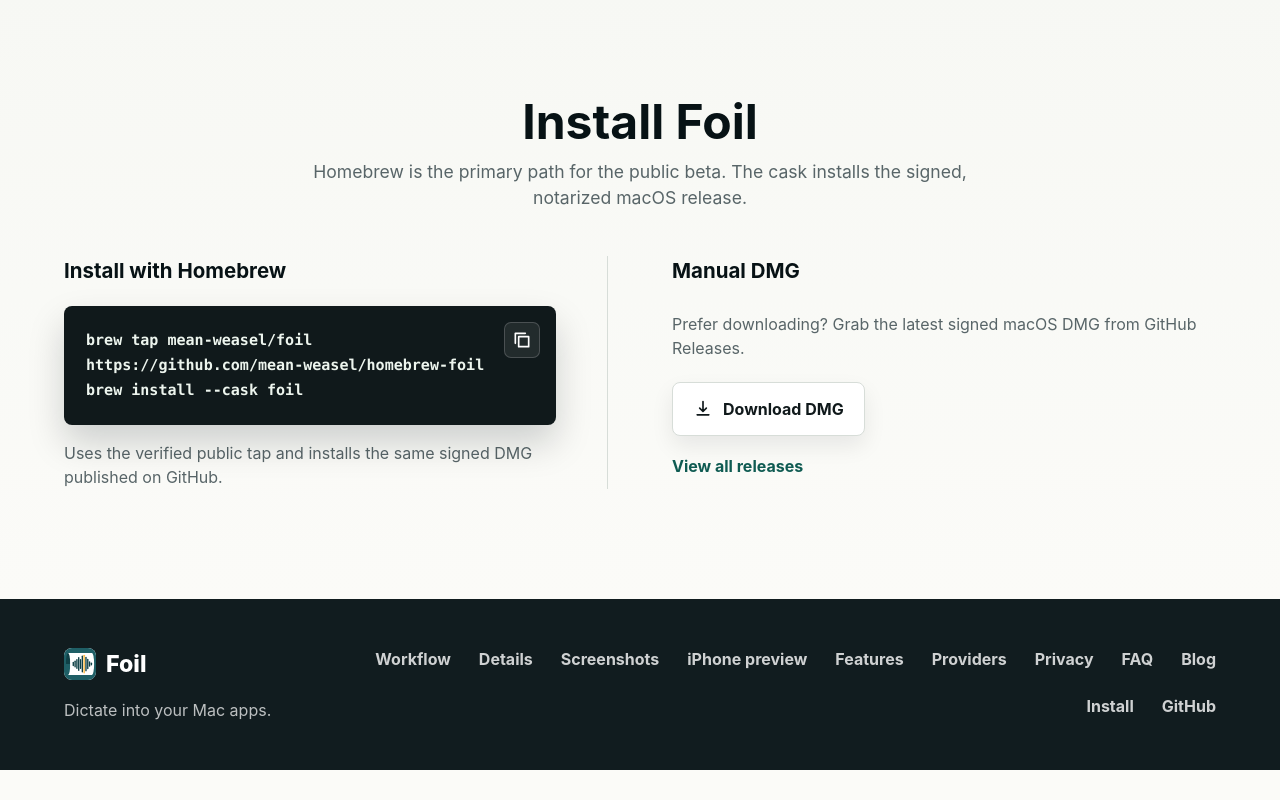
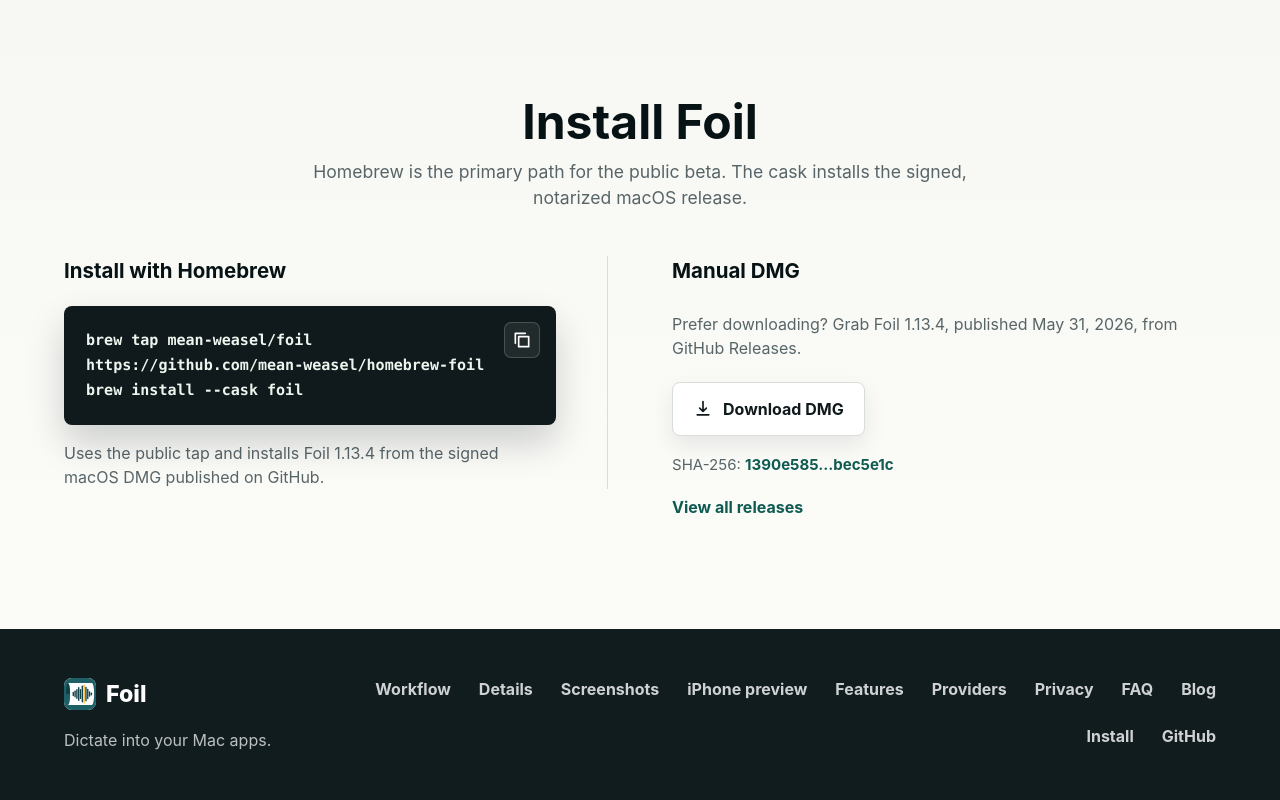
Before and after one commit to usefoil/foil-web, a website: page index.html in a window 1280 px wide. Shown: the part 10268-11068 px from the top of the page. Before the commit the page ends 11038 px from the top, so only its background shows below. Drawn offline with Linux system fonts and the light colour scheme.

Commit message:
Add install release trust proof

```diff
--- a/index.html
+++ b/index.html
@@ -594,11 +594,11 @@
                 <svg viewBox="0 0 24 24" aria-hidden="true"><path d="M8 8h12v12H8zM4 16V4h12"/></svg>
               </button>
             </div>
-            <p>Uses the verified public tap and installs the same signed DMG published on GitHub.</p>
+            <p>Uses the public tap and installs Foil 1.13.4 from the signed macOS DMG published on GitHub.</p>
           </article>
           <article class="download-card">
             <h3>Manual DMG</h3>
-            <p>Prefer downloading? Grab the latest signed macOS DMG from GitHub Releases.</p>
+            <p>Prefer downloading? Grab Foil 1.13.4, published May 31, 2026, from GitHub Releases.</p>
             <a
               class="button secondary"
               href="https://github.com/usefoil/foil/releases/latest"
@@ -610,6 +610,9 @@
               </svg>
               Download DMG
             </a>
+            <p class="release-proof">
+              SHA-256: <a class="text-link" href="https://github.com/usefoil/foil/releases/download/v1.13.4/Foil-1.13.4-macos.dmg.sha256">1390e585...bec5e1c</a>
+            </p>
             <a
               class="text-link"
               href="https://github.com/usefoil/foil/releases"
--- a/styles.css
+++ b/styles.css
@@ -1226,6 +1226,11 @@
   margin-top: 4px;
 }
 
+.download-card .release-proof {
+  margin-top: 0;
+  font-size: 0.94rem;
+}
+
 .text-link {
   color: var(--teal);
   font-weight: 700;
```
Also changed, not shown: scripts/check-launch.mjs (+8 -0 lines).
